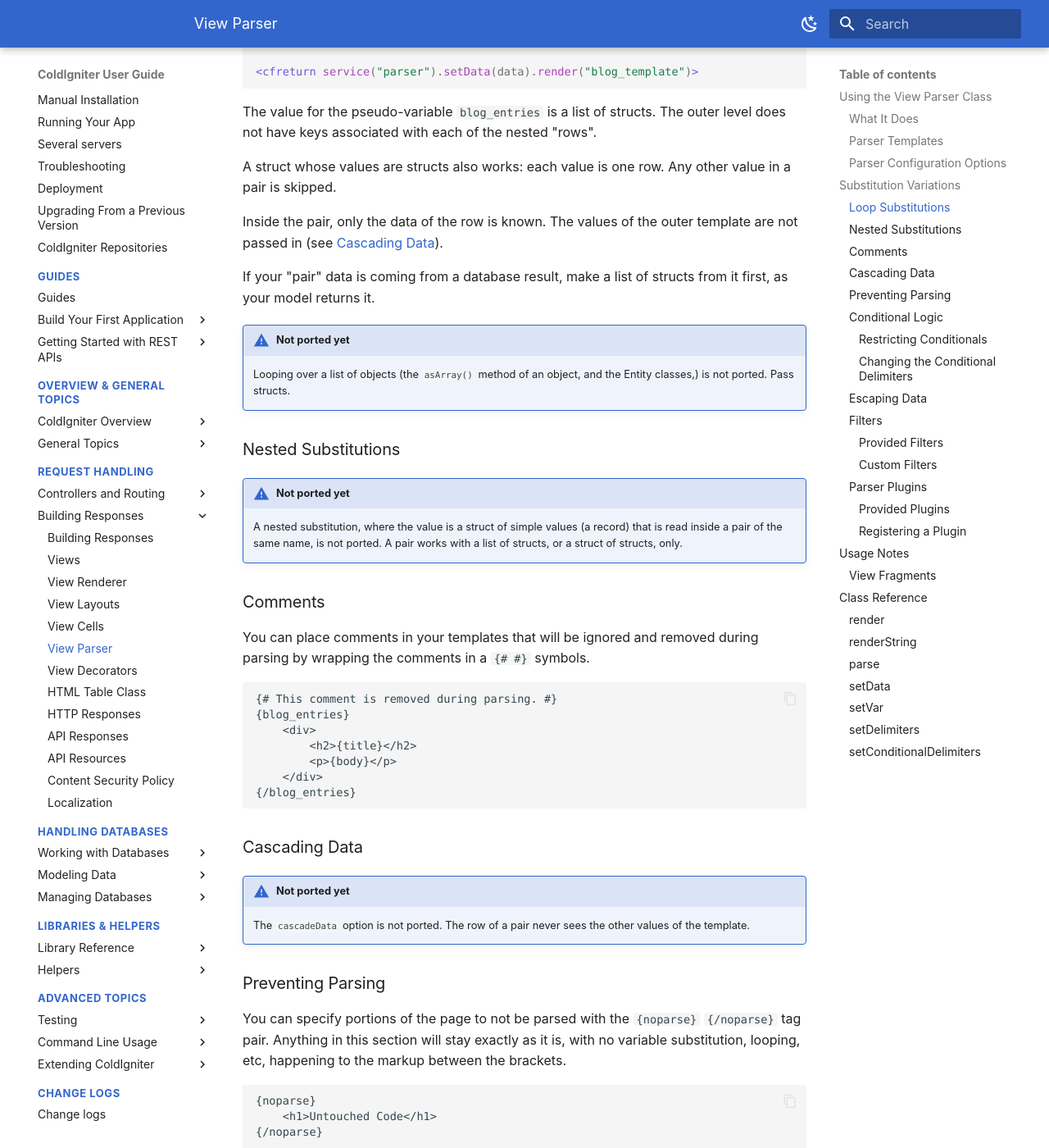
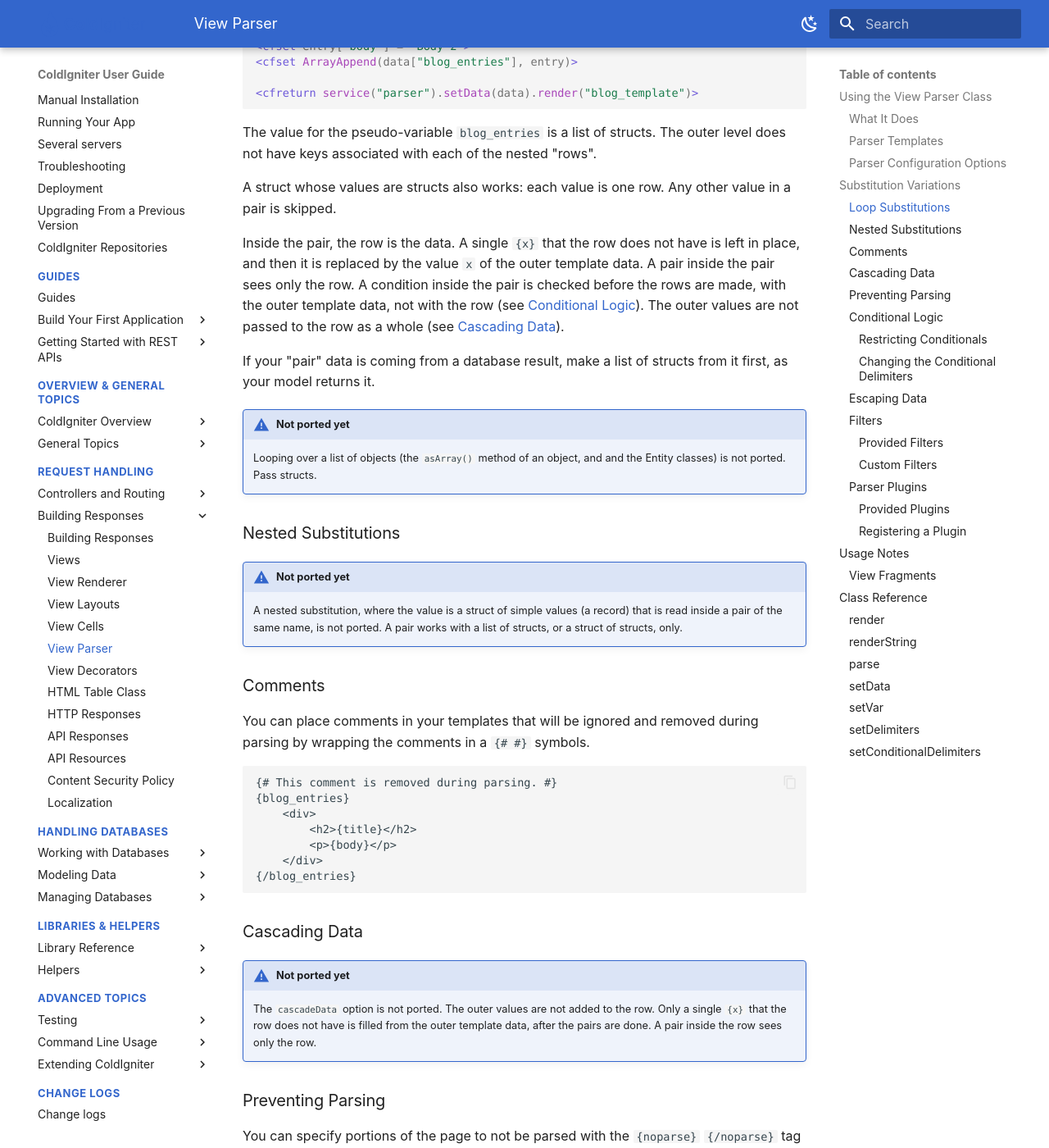
Before and after one commit to ColdIgniter/userguide, an MkDocs documentation site: the page built from guide/outgoing/view_parser.md, in a window 1280 px wide and 1400 px high, scrolled down 4688 px. Shown: the whole window at 82% size. Built offline with MkDocs 1.6.1 and Material for MkDocs 9.7.7, drawn with Linux system fonts in a browser that asks for light colours; some of the changed text lies outside the part shown.

Commit message:
fix(guide): describe how the parser reads pair rows

````diff
--- a/guide/outgoing/view_parser.md
+++ b/guide/outgoing/view_parser.md
@@ -134,9 +134,10 @@ has a simple value (a string or a number), as in this example:
 <cfreturn service("parser").setData(data).render("blog_template")>
 ```
 
-Substitution values are treated as data, not as template code. A value is not read as a condition or as a pair,
-and `{noparse}` blocks are never parsed. There is one exception: the text that a variable pair makes is read once more
-for single substitutions, so a `{x}` inside the value of a row is replaced by the value `x` of the template data.
+Substitution values are treated as data, not as template code. A value is not read as a condition,
+and `{noparse}` blocks are never parsed. There is one exception: the text that a variable pair makes is read again,
+for the pairs of the data keys that come later and for single substitutions. So a `{x}` inside the value of a row is replaced
+by the value `x` of the template data, and a `{list}...{/list}` inside it is looped if `list` is a later list in the data.
 Remove or encode the braces of a value in a row if it can come from a user.
 
 The `Parser` takes substitution a lot further with "variable pairs",
@@ -212,12 +213,12 @@ The outer level does not have keys associated with each of the nested "rows".
 
 A struct whose values are structs also works: each value is one row. Any other value in a pair is skipped.
 
-Inside the pair, only the data of the row is known. The values of the outer template are not passed in (see [Cascading Data](#cascading-data)).
+Inside the pair, the row is the data. A single `{x}` that the row does not have is left in place, and then it is replaced by the value `x` of the outer template data. A pair inside the pair sees only the row. A condition inside the pair is checked before the rows are made, with the outer template data, not with the row (see [Conditional Logic](#conditional-logic)). The outer values are not passed to the row as a whole (see [Cascading Data](#cascading-data)).
 
 If your "pair" data is coming from a database result, make a list of structs from it first, as your model returns it.
 
 !!! warning "Not ported yet"
-    Looping over a list of objects (the `asArray()` method of an object, and the Entity classes,) is not ported. Pass structs.
+    Looping over a list of objects (the `asArray()` method of an object, and and the Entity classes) is not ported. Pass structs.
 
 ### Nested Substitutions
 
@@ -242,7 +243,7 @@ comments in a `{#  #}` symbols.
 ### Cascading Data
 
 !!! warning "Not ported yet"
-    The `cascadeData` option is not ported. The row of a pair never sees the other values of the template.
+    The `cascadeData` option is not ported. The outer values are not added to the row. Only a single `{x}` that the row does not have is filled from the outer template data, after the pairs are done. A pair inside the row sees only the row.
 
 ### Preventing Parsing
 
````
